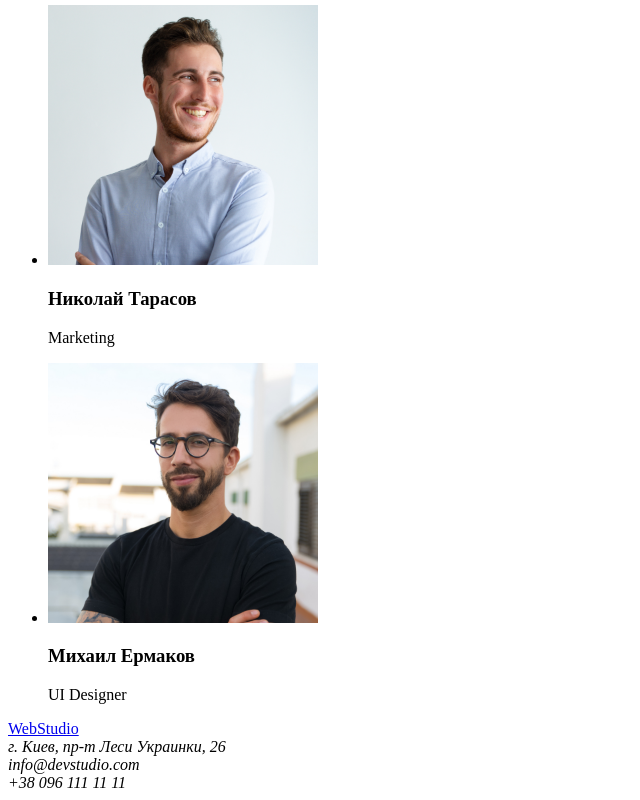
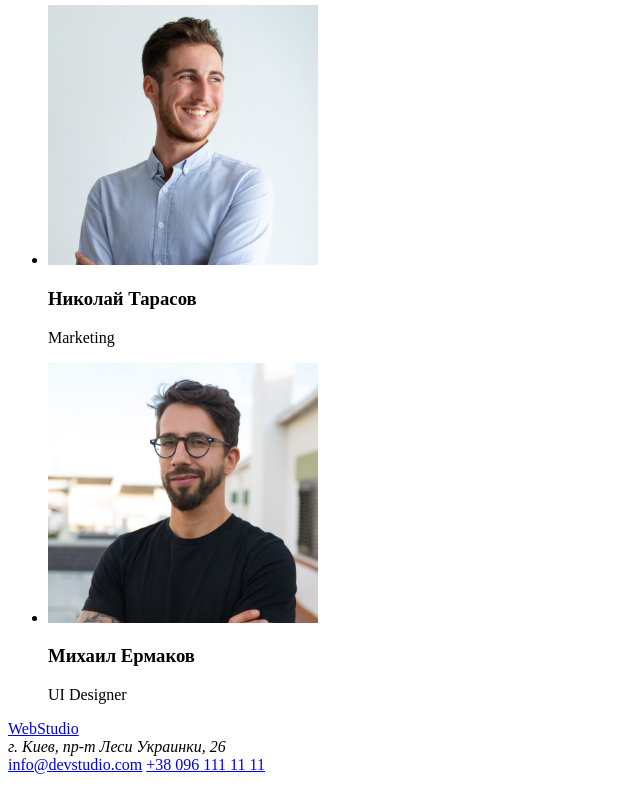
Before and after one commit to affinityjk/goit-markup-hw-01, a plain HTML site: page index.html in a window 1280 px wide. Shown: the part 2328-3128 px from the top of the page, without its empty margins (0-640 px from the left). Drawn offline with Linux system fonts and the light colour scheme.

Commit message:
Добавляет изменения в подвале страницы

```diff
--- a/index.html
+++ b/index.html
@@ -101,10 +101,10 @@
   <footer>
     <a href="/" lang="en">WebStudio</a>
     <address>
-    г. Киев, пр-т Леси Украинки, 26 <br />
-    info@devstudio.com <br />
-    +38 096 111 11 11
+    г. Киев, пр-т Леси Украинки, 26
     </address>
+    <a href="mailto:info@devstudio.com">info@devstudio.com</a>
+    <a href="tel:+380961111111">+38 096 111 11 11</a>
   </footer>
 
 </body>
```
